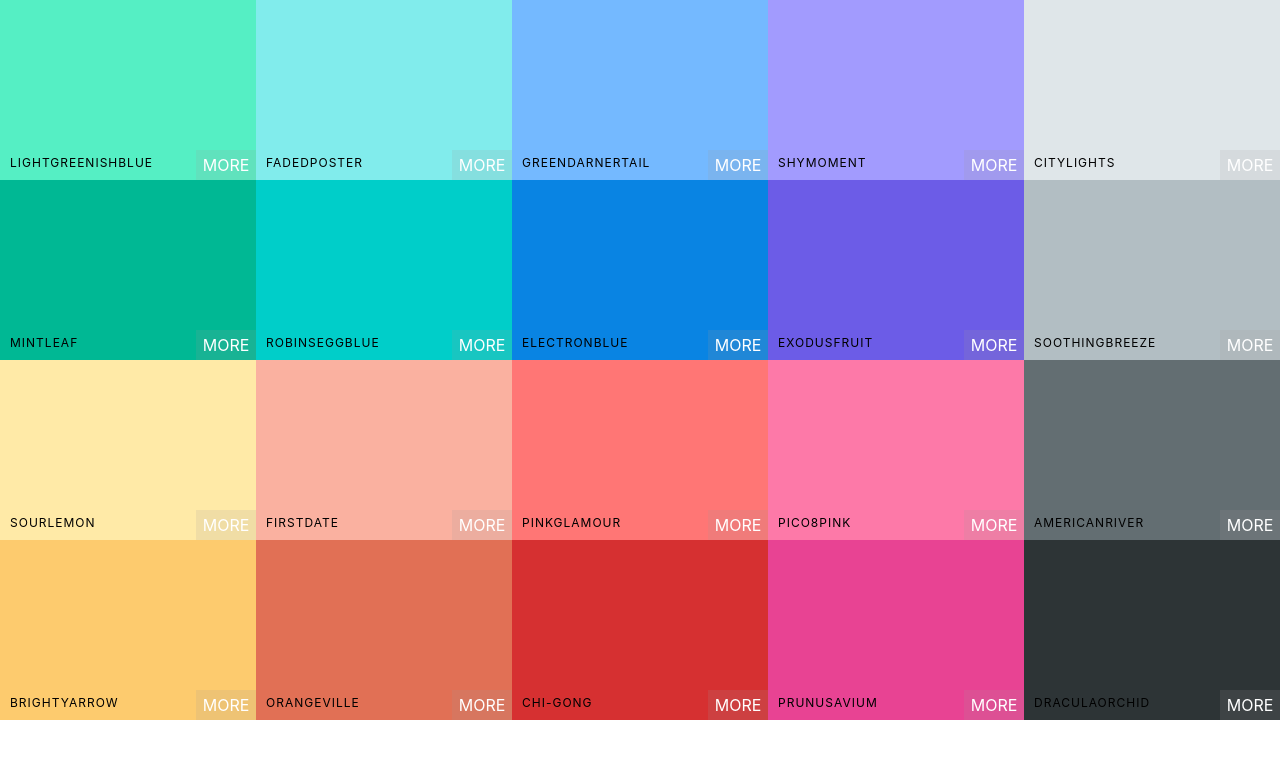
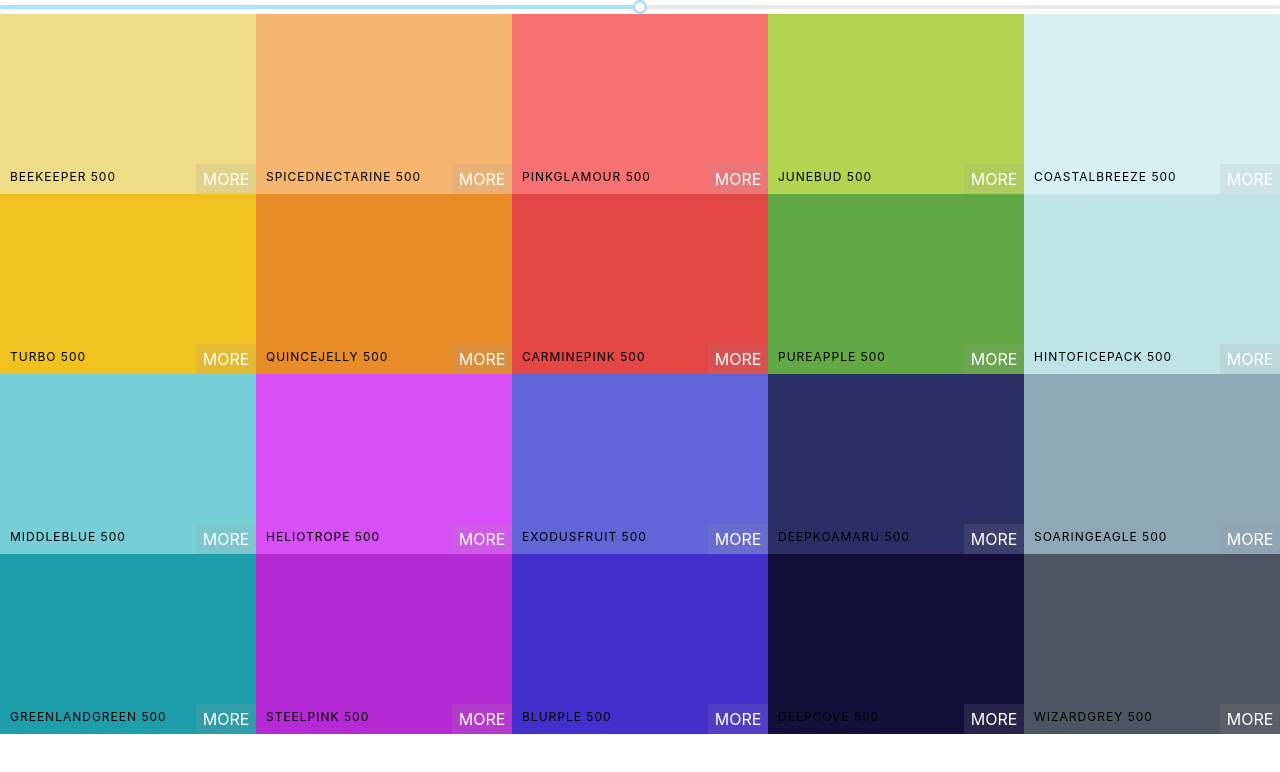
Before and after one commit to abonns/color-picker, a React (Create React App) app: page / in a window 1280 px wide. Shown: the top 772 px of the page. Built offline with nearby package versions, Linux system fonts and the light colour scheme.

Commit message:
Add rc- slider

```diff
--- a/package.json
+++ b/package.json
@@ -3,6 +3,8 @@
   "version": "0.1.0",
   "private": true,
   "dependencies": {
+    "chroma-js": "^2.0.4",
+    "rc-slider": "^8.6.13",
     "react": "^16.8.6",
     "react-copy-to-clipboard": "^5.0.1",
     "react-dom": "^16.8.6",
--- a/src/App.js
+++ b/src/App.js
@@ -1,9 +1,11 @@
 import React, { Component } from "react";
 import Palette from "./Palette";
 import seedColors from "./seedColors";
+import { generatePalette } from "./colorHelpers";
 
-export default class App extends Component {
+class App extends Component {
   render() {
-    return <Palette {...seedColors[3]} />;
+    return <Palette palette={generatePalette(seedColors[4])} />;
   }
 }
+export default App;
--- a/src/Palette.js
+++ b/src/Palette.js
@@ -1,14 +1,36 @@
 import React, { Component } from "react";
+import Slider from "rc-slider";
 import ColorBox from "./ColorBox";
 import "./Palette.css";
+import "rc-slider/assets/index.css";
 
 export default class Palette extends Component {
+  constructor(props) {
+    super(props);
+    this.state = { level: 500 };
+    this.changeLevel = this.changeLevel.bind(this);
+  }
+
+  changeLevel(level) {
+    this.setState({ level });
+    console.log(level);
+  }
   render() {
-    const colorBoxes = this.props.colors.map(color => (
-      <ColorBox background={color.color} name={color.name} />
+    const { colors } = this.props.palette;
+    const { level } = this.state;
+    const colorBoxes = colors[level].map(color => (
+      <ColorBox background={color.hex} name={color.name} />
     ));
+
     return (
       <div className="Palette">
+        <Slider
+          defaultValue={level}
+          min={100}
+          step={100}
+          max={900}
+          onAfterChange={this.changeLevel}
+        />
         {/* Navbar goes here */}
         <div className="Palette-colors">{colorBoxes}</div>
       </div>
--- /dev/null
+++ b/src/colorHelpers.js
@@ -0,0 +1,49 @@
+import chroma from "chroma-js";
+const levels = [50, 100, 200, 300, 400, 500, 600, 700, 800, 900];
+
+function generatePalette(starterPalette) {
+  let newPalette = {
+    paletteName: starterPalette.paletteName,
+    id: starterPalette.id,
+    emoji: starterPalette.emoji,
+    colors: {}
+  };
+  for (let level of levels) {
+    newPalette.colors[level] = [];
+  }
+  for (let color of starterPalette.colors) {
+    let scale = getScale(color.color, 10).reverse();
+    for (let i in scale) {
+      newPalette.colors[levels[i]].push({
+        name: `${color.name} ${levels[i]}`,
+        id: color.name.toLowerCase().replace(/ /g, "-"),
+        hex: scale[i],
+        rgb: chroma(scale[i]).css(),
+        rgba: chroma(scale[i])
+          .css()
+          .replace("rgba", "rgba")
+          .replace(")", ",1.0)")
+      });
+    }
+  }
+  return newPalette;
+}
+function getRange(hexColor) {
+  const end = "#fff";
+  return [
+    chroma(hexColor)
+      .darken(1.4)
+      .hex(),
+    hexColor,
+    end
+  ];
+}
+
+function getScale(hexColor, numberOfColors) {
+  return chroma
+    .scale(getRange(hexColor))
+    .mode("lab")
+    .colors(numberOfColors);
+}
+
+export { generatePalette };
```
Also changed, not shown: 1 other file (tests, documents, lock files or other folders).
